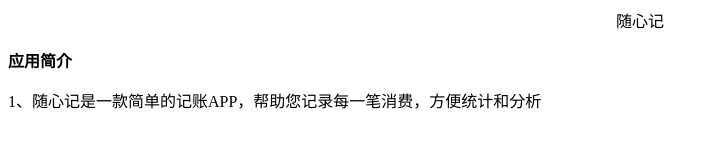
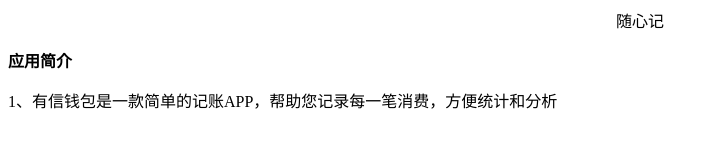
Before and after one commit to LostPengK/LearnPython, a plain HTML site: page sxj/index.html in a window 1280 px wide. Shown: the whole page, without its empty margins (0-719 px from the left). Drawn offline with Linux system fonts and the light colour scheme.

Commit message:
Update index.html

```diff
--- a/sxj/index.html
+++ b/sxj/index.html
@@ -1,3 +1,3 @@
 <div><p style="text-align: center;">随心记</p> </div>
 <p><strong>应用简介</strong></p>
-<div>1、随心记是一款简单的记账APP，帮助您记录每一笔消费，方便统计和分析</div>
+<div>1、有信钱包是一款简单的记账APP，帮助您记录每一笔消费，方便统计和分析</div>
```
